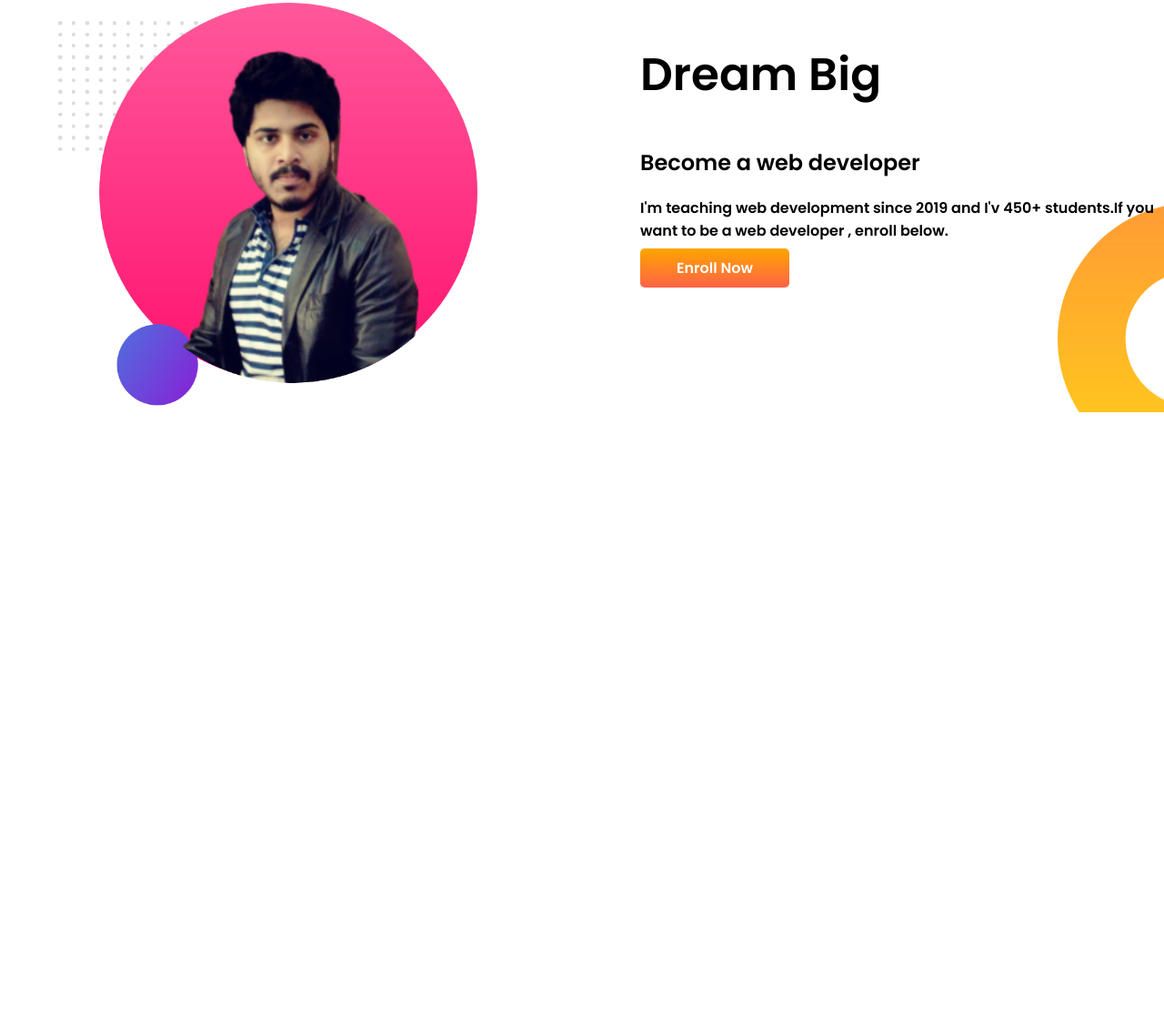
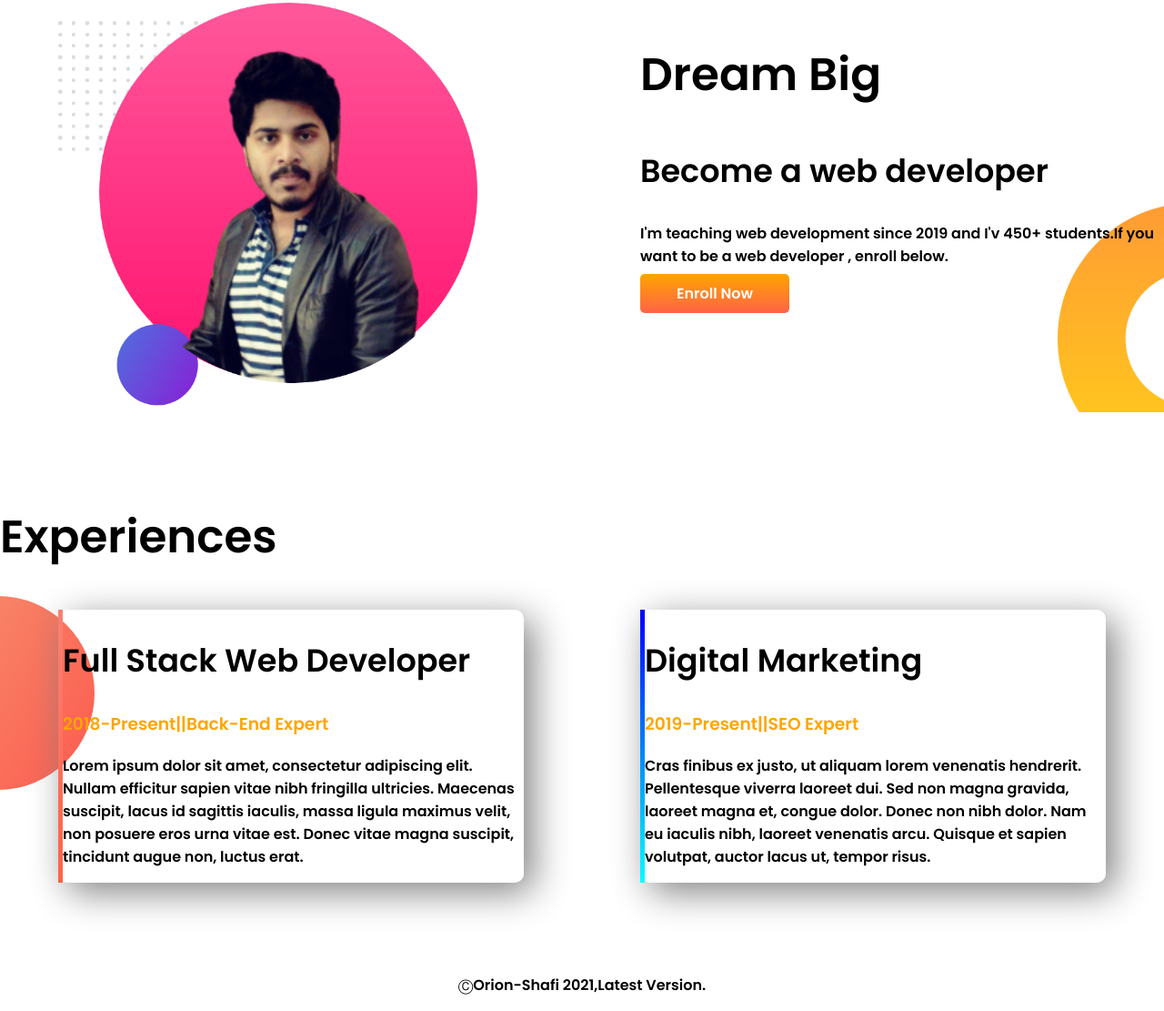
Before and after one commit to ashafio/developers.portfolio, a plain HTML site: page index.html in a window 1280 px wide. Shown: the part 561-1672 px from the top of the page at 91% size. Before the commit the page ends 1114 px from the top, so only its background shows below. Drawn offline with Linux system fonts and the light colour scheme.

Commit message:
Exp and footer added.

```diff
--- a/index.html
+++ b/index.html
@@ -11,11 +11,11 @@
     <link rel="stylesheet" href="style.css">
 </head>
 <body>
-    <section class="top-banner">
+    <section class="top-banner flexContainer">
         <div class="half-width">
             <h1>Welcome To</h1>
 
-            <h1> <span id="org"> SHAFI. </span> web</h1>
+            <h1> <span class="org"> SHAFI. </span> web</h1>
 
             <h3>Full Stack Web Developer</h3>
 
@@ -30,7 +30,7 @@
         </div>
     </section>
 
-<section class="Dream_big">
+<section class="Dream_big flexContainer">
     <div class="half-width">
         <img src="my-bg2.png" alt="Shafi in 2019">
     </div>
@@ -39,11 +39,46 @@
         <h1>Dream Big</h1>
         <h2>Become a web developer</h2>
         <p>I'm teaching web development since 2019 and I'v 450+ students.If you want to be a web developer , enroll below.</p>
-        <a class="link_button" href="http://www.http://abidrahmanshafi.epizy.com/" target="_blank">Enroll Now</a>
+        <a class="link_button" href="http://www.abidrahmanshafi.epizy.com/" target="_blank">Enroll Now</a>
+    </div>
+
+</section>
+
+<section class="exp_area">
+        <h1>Experiences</h1>
+
+
+        <div class="flexContainer">
+            <div id="WebD" class="box1">
+            <h2>
+                Full Stack Web Developer
+            </h2>
+            <h3 class="org">2018-Present||Back-End Expert</h3>
+            <p>
+                Lorem ipsum dolor sit amet, consectetur adipiscing elit. Nullam efficitur sapien vitae nibh fringilla ultricies. Maecenas suscipit, lacus id sagittis iaculis, massa ligula maximus velit, non posuere eros urna vitae est. Donec vitae magna suscipit, tincidunt augue non, luctus erat.
+            </p>
+        </div>
+
+        <div id="DM" class="box1">
+            <h2>
+                Digital Marketing
+            </h2>
+            <h3 class="org">2019-Present||SEO Expert</h3>
+            <p>
+                Cras finibus ex justo, ut aliquam lorem venenatis hendrerit. Pellentesque viverra laoreet dui. Sed non magna gravida, laoreet magna et, congue dolor. Donec non nibh dolor. Nam eu iaculis nibh, laoreet venenatis arcu. Quisque et sapien volutpat, auctor lacus ut, tempor risus.
+            </p>
+        </div>
     </div>
 
 </section>
 
 
+
+<footer>
+    <p>
+        ⒸOrion-Shafi 2021,Latest Version.
+    </p>
+</footer>
+
 </body>
 </html>
--- a/style.css
+++ b/style.css
@@ -5,11 +5,14 @@ body{
 h1{
     font-size: 50px;
 }
-#org{
+h2{
+    font-size: 35px;
+}
+.org{
     color:orange
 }
 
-section{
+.flexContainer{
     display: flex;
     margin-bottom: 100px;
 }
@@ -42,3 +45,35 @@ background-image: linear-gradient(orange,tomato);
     background-position: right;
     background-position-y:220px;
 }
+
+.box1{
+    box-shadow: 10px 10px 40px grey;
+    width: 40%;
+    margin-left: 5%;
+    margin-right: 5%;
+    border-radius: 10px;
+
+}
+
+.exp_area{
+    background-image: url(images/exp-bg.png);
+    background-repeat: no-repeat;
+    background-position: left;
+}
+
+
+#WebD{
+    border-left: 5px solid;
+        border-image:linear-gradient(salmon,tomato);
+        border-image-slice: 1;
+}
+
+#DM{
+        border-left: 5px solid;
+        border-image:linear-gradient(blue,cyan);
+        border-image-slice: 1;
+}
+
+footer p{
+    text-align: center;
+}
```
Also changed, not shown: images/jhankar.png (deleted), images/jhankar2.png (deleted), images/my-bg.png (deleted), images/my-bg2.png (deleted), 4 other files.
